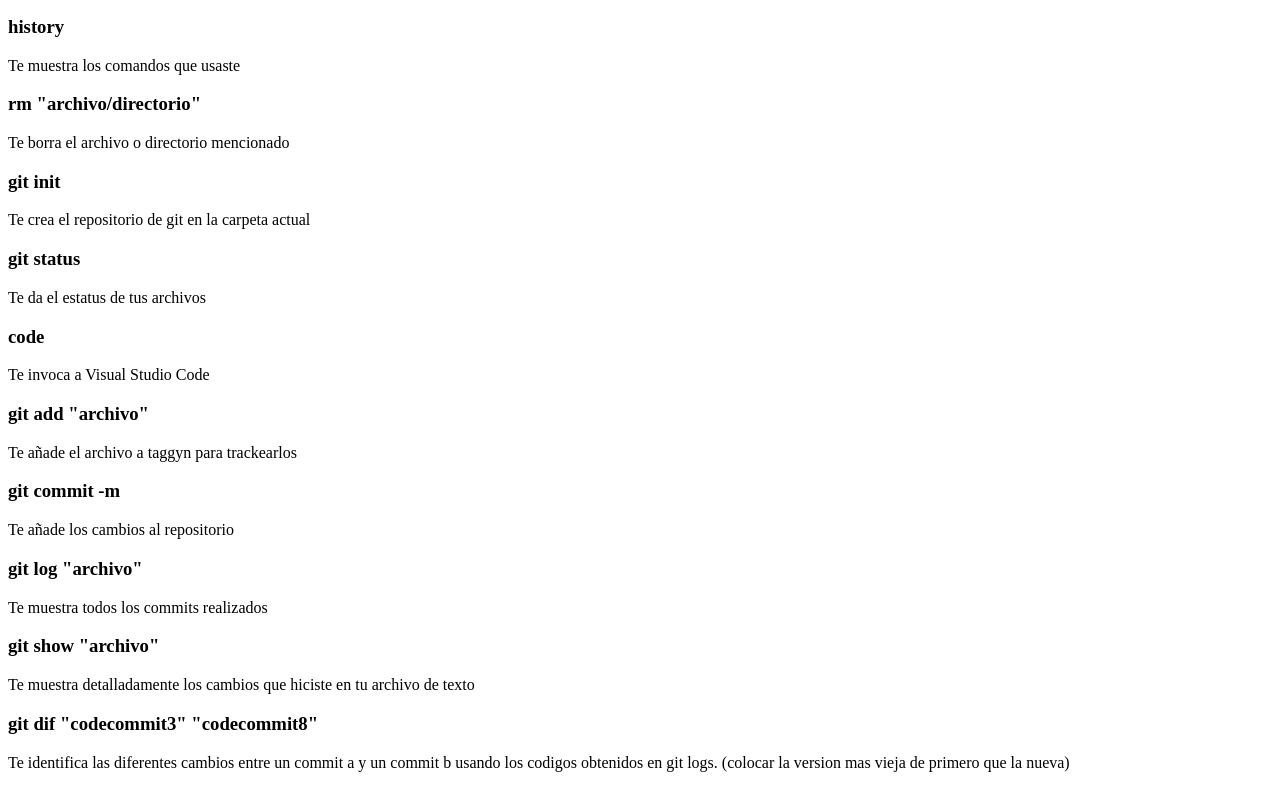
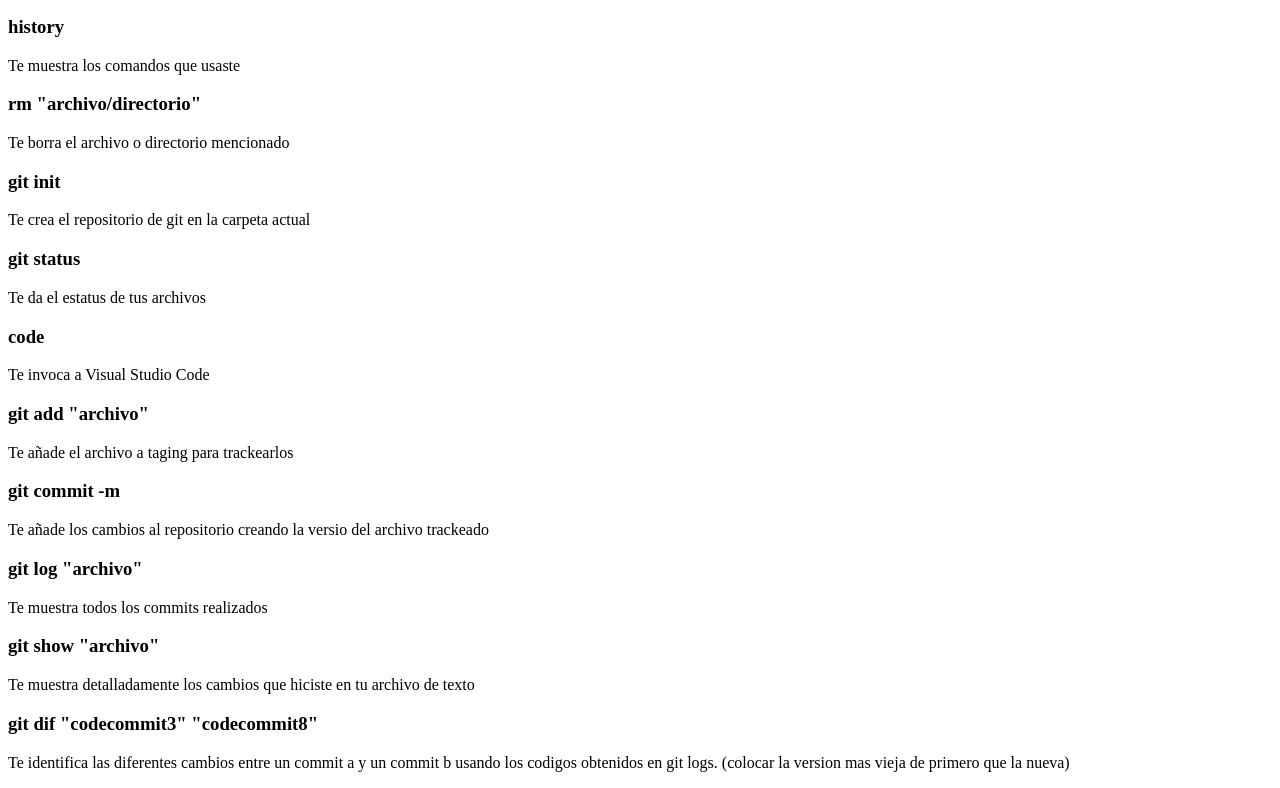
Before and after one commit to ar1960/curso-de-git-y-github, a plain HTML site: page curso_github.html in a window 1280 px wide. Shown: the part 653-1441 px from the top of the page. Drawn offline with Linux system fonts and the light colour scheme.

Commit message:
mejoras de parrafos

```diff
--- a/curso_github.html
+++ b/curso_github.html
@@ -33,9 +33,9 @@
     <h3>code</h3>
     <p>Te invoca a Visual Studio Code</p>
     <h3>git add "archivo"</h3>
-    <p>Te añade el archivo a taggyn para trackearlos</p>
+    <p>Te añade el archivo a taging para trackearlos</p>
     <h3>git commit -m</h3>
-    <p>Te añade los cambios al repositorio</p>
+    <p>Te añade los cambios al repositorio creando la versio del archivo trackeado</p>
     <h3>git log "archivo"</h3>
     <p>Te muestra todos los commits realizados</p>
     <h3>git show "archivo"</h3>
```
